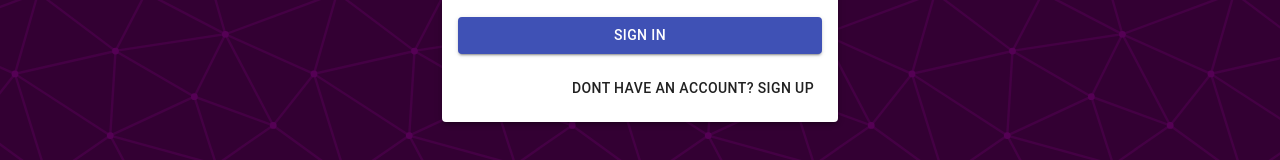
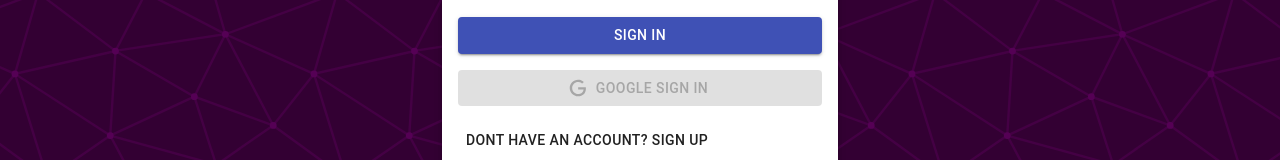
Before and after one commit to YBS01/AppointMints, a React (Create React App) app in the folder client/: page /auth in a window 1280 px wide. Shown: the part 449-609 px from the top of the page. Built offline with nearby package versions, Linux system fonts and the light colour scheme.

Commit message:
google login backend working Vid3_1:00:00

```diff
--- a/client/src/components/Auth/Auth.js
+++ b/client/src/components/Auth/Auth.js
@@ -4,6 +4,8 @@
 import LockOutlinedIcon from '@material-ui/icons/LockOpenOutlined'
 import Input from './input'
 import { useState } from 'react'
+import { GoogleLogin } from 'react-google-login'
+import Icon from './icon'
 
 const Auth = () => {
     const classes = useStyles()
@@ -25,6 +27,16 @@
         setIsSignup((prevIsSignup) => !prevIsSignup )
         handleShowPassword(false)
     }
+
+    const googleSuccess = async (res) => {
+        console.log(res)
+    }
+
+    const googleFailure = (error) => {
+        console.log(error)
+        console.log('Google Sign In was unsuccessful')
+    }
+
 
   return (
     <Container component='main' maxWidth='xs'>
@@ -51,8 +63,23 @@
                 <Button type='submit' fullWidth variant='contained' color='primary' className={classes.submit}>
                     {isSignup ? 'Sign Up' : 'Sign In'}
                 </Button>
-                <Grid container justify='flex-end'>
+                <Grid container justifyContent='flex-end'>
                     <Grid item>
+                        <GoogleLogin
+                        clientId='980243985638-h5g1kut3mkcf7otk877hfts0aj0m8aoq.apps.googleusercontent.com'
+                        render={(renderProps) =>
+                            <Button
+                            className={classes.googleButton}
+                            color='primary'
+                            fullWidth
+                            onClick={renderProps.onClick}
+                            disabled={renderProps.disabled}
+                            startIcon={<Icon />} variant='contained' >Google Sign In </Button>
+                        }
+                        onSuccess={googleSuccess}
+                        onFailure={googleFailure}
+                        cookiePolicy='single_host_origin'
+                        />
                         <Button onClick={switchMode} >
                             { isSignup ? 'Already have an account? Sign In' : 'Dont have an account? Sign Up'}
                         </Button>
--- /dev/null
+++ b/client/src/components/Auth/icon.js
@@ -0,0 +1,12 @@
+import React from 'react';
+
+const icon = () => (
+  <svg style={{ width: '20px', height: '20px' }} viewBox="0 0 24 24">
+    <path
+      fill="currentColor"
+      d="M21.35,11.1H12.18V13.83H18.69C18.36,17.64 15.19,19.27 12.19,19.27C8.36,19.27 5,16.25 5,12C5,7.9 8.2,4.73 12.2,4.73C15.29,4.73 17.1,6.7 17.1,6.7L19,4.72C19,4.72 16.56,2 12.1,2C6.42,2 2.03,6.8 2.03,12C2.03,17.05 6.16,22 12.25,22C17.6,22 21.5,18.33 21.5,12.91C21.5,11.76 21.35,11.1 21.35,11.1V11.1Z"
+    />
+  </svg>
+);
+
+export default icon;
--- a/client/src/components/Auth/input.js
+++ b/client/src/components/Auth/input.js
@@ -14,7 +14,7 @@
         label={label}
         autoFocus={autoFocus}
         type={type}
-        InputProps={name === 'password' && {
+        InputProps={name === 'password' ? {
             endAdornment: (
                 <InputAdornment position='end'>
                     <IconButton onClick={handleShowPassword}>
@@ -22,7 +22,7 @@
                     </IconButton>
                 </InputAdornment>
             )
-        }}/>
+        } : null }/>
     </Grid>
   )
 
```
